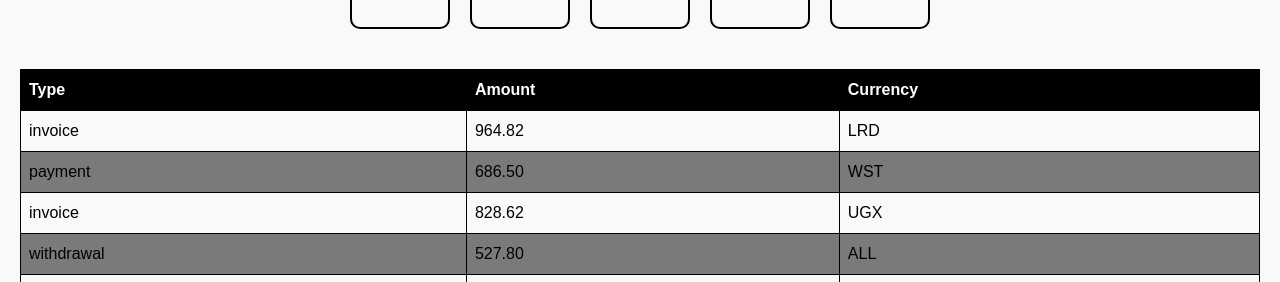
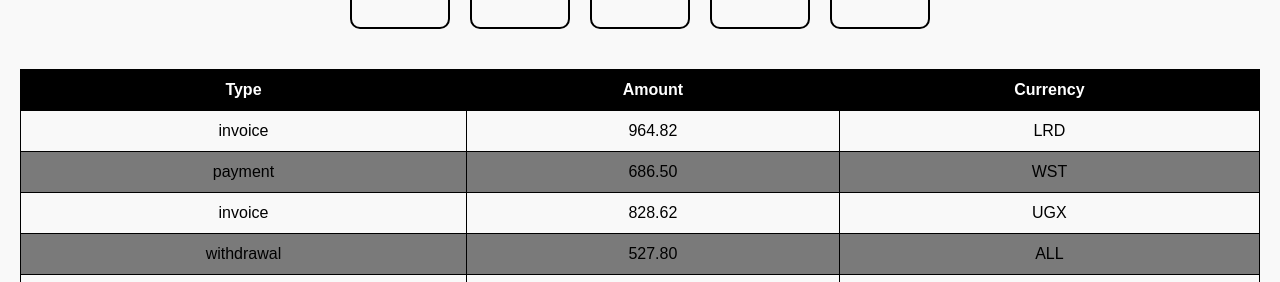
Before and after one commit to Mariana7IT/goit-react-hw-01, a React (Vite) app: page / in a window 1280 px wide. Shown: the part 518-800 px from the top of the page. Built offline with nearby package versions, Linux system fonts and the light colour scheme.

Commit message:
+ text-align: center;

```diff
--- a/src/components/TransactionHistory/TransactionHistory.module.css
+++ b/src/components/TransactionHistory/TransactionHistory.module.css
@@ -3,7 +3,8 @@
   border-collapse: collapse;
   margin-top: 40px;
   margin-bottom: 40px;
-  color: black
+  color: black;
+
 }
 
 th {
@@ -11,13 +12,14 @@ th {
   color: white;
   border: 1px solid #000000;
   padding: 8px;
-  text-align: left;
+  text-align: center;
 
 }
 
 td {
   border: 1px solid #000000;
   padding: 8px;
+    text-align: center;
 }
 
 tr:nth-child(even) {
```
